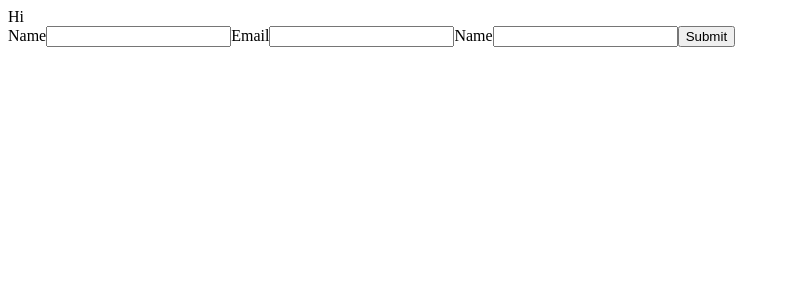
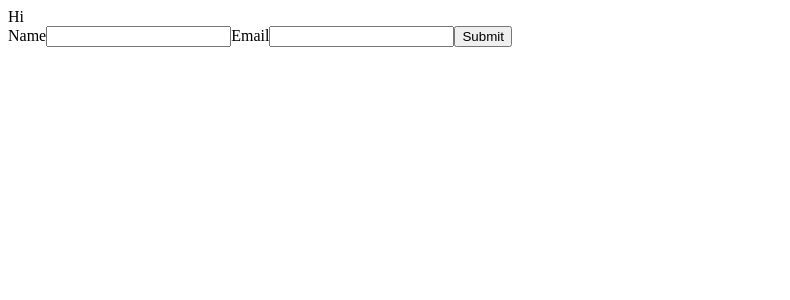
Before and after one commit to onifernando1/cv, a React (Create React App) app in the folder cv-project/: page / in a window 1280 px wide. Shown: the top 300 px of the page, without its empty margins (0-790 px from the left). Built offline with nearby package versions, Linux system fonts and the light colour scheme.

Commit message:
form onsubmit save to state

```diff
--- a/cv-project/src/components/General.js
+++ b/cv-project/src/components/General.js
@@ -3,19 +3,30 @@ import React, { Component } from "react";
 class General extends React.Component {
   constructor() {
     super();
+
+    this.state = {
+      name: "",
+      email: "",
+    };
   }
+
+  onSubmitGeneral = (e) => {
+    e.preventDefault();
+    this.setState({
+      name: e.target[0].value,
+      email: e.target[1].value,
+    });
+  };
+
   render() {
     return (
       <div>
-        <form>
+        <form onSubmit={this.onSubmitGeneral}>
           <label htmlFor="name">Name</label>
           <input type="text" id="name"></input>
 
           <label htmlFor="email">Email</label>
           <input type="email" id="email"></input>
-
-          <label htmlFor="password">Name</label>
-          <input type="password" id="password"></input>
 
           <button type="submit">Submit</button>
         </form>
```
